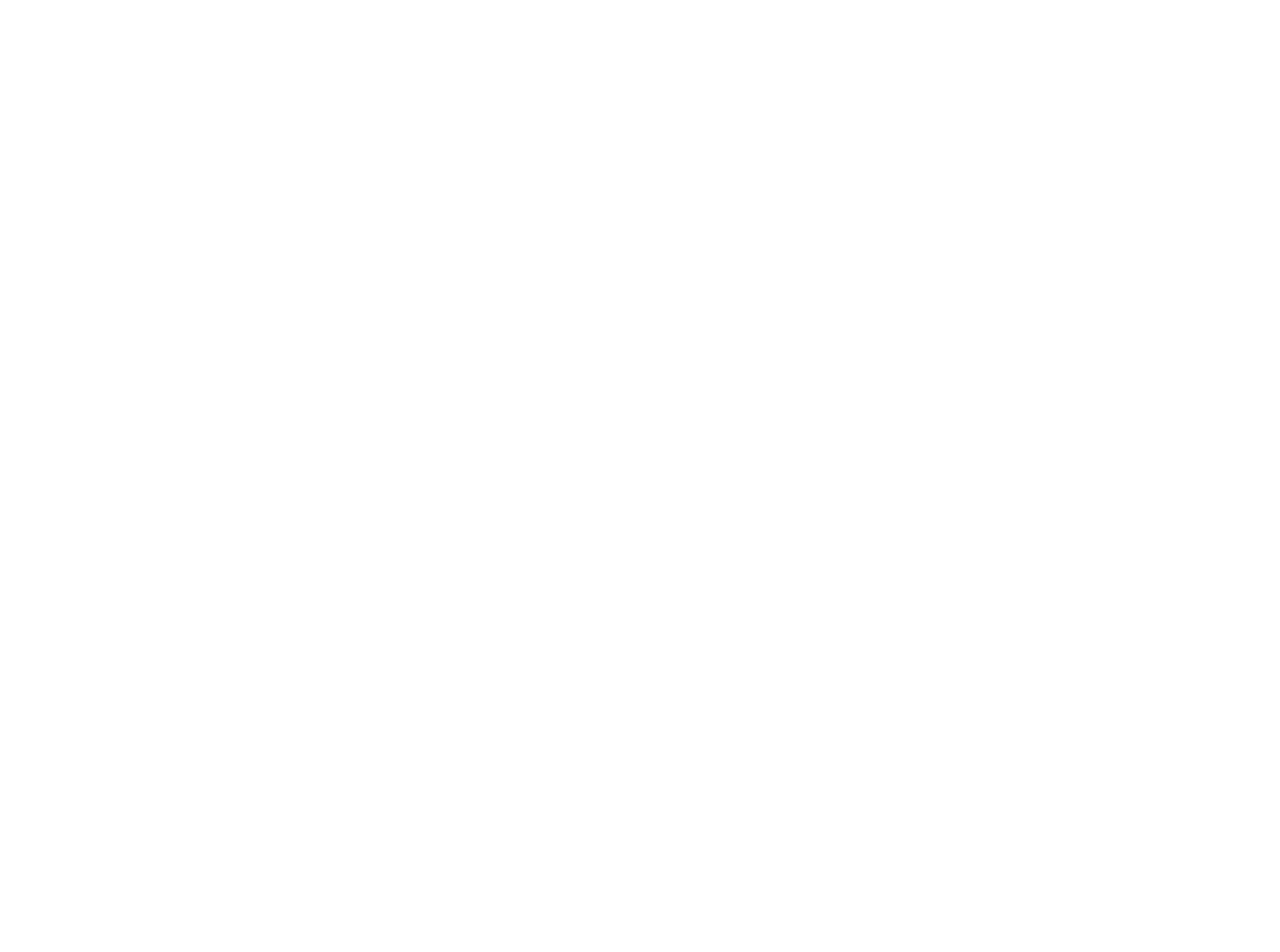
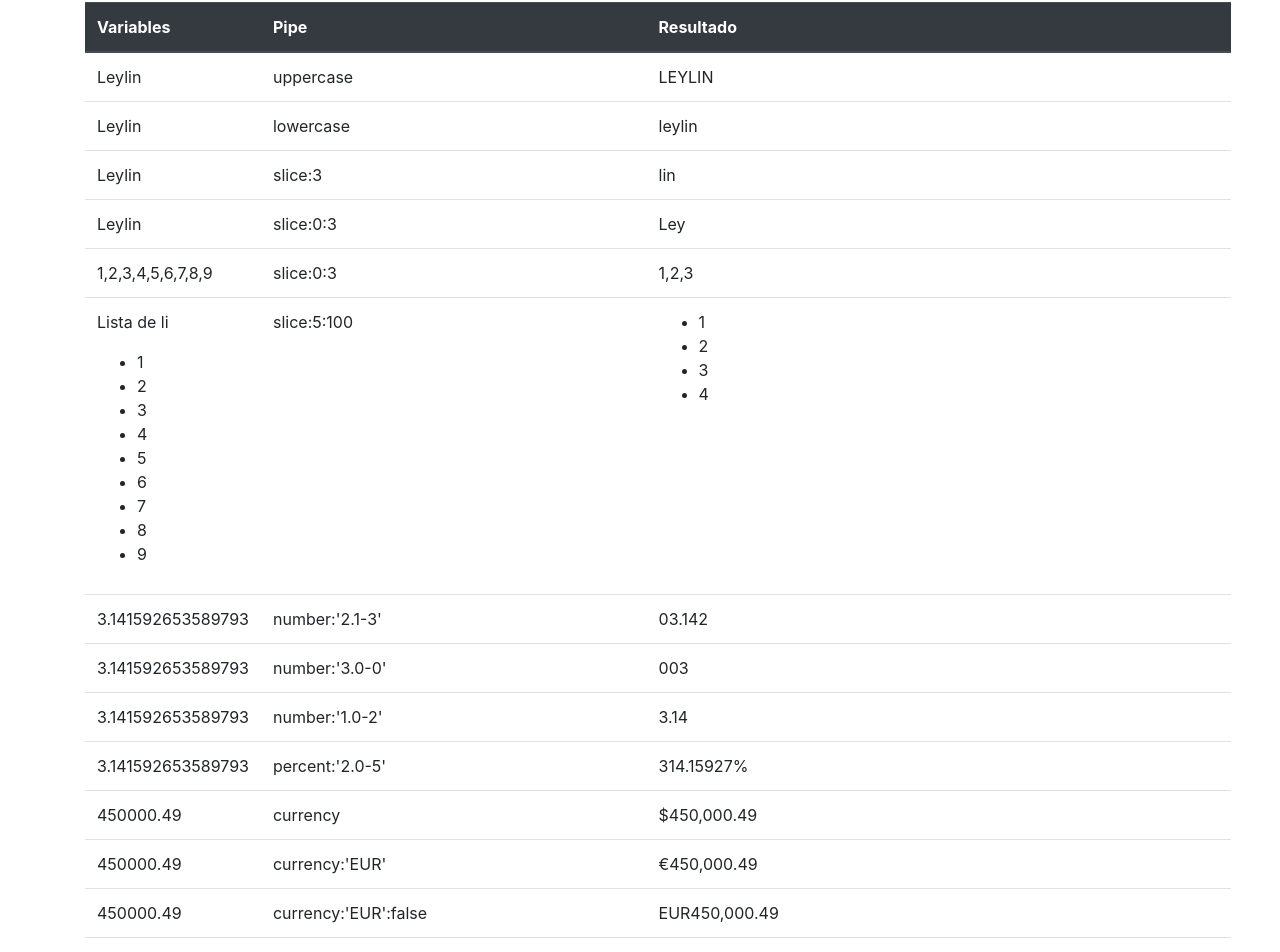
Before and after one commit to gerardo19/Angular-Practice, an Angular app: page /pipes in a window 1280 px wide. Before the commit this address led to /. Shown: the part 142-1094 px from the top of the page. Before the commit the page ends 800 px from the top, so only its background shows below. Built offline with nearby package versions, Linux system fonts and the light colour scheme.

Commit message:
Pipes added

```diff
--- /dev/null
+++ b/src/app/Components/pipes/pipe/capitalizar.pipe.ts
@@ -0,0 +1,22 @@
+import { Pipe, PipeTransform } from '@angular/core';
+
+@Pipe({
+  name: 'capitalizado'
+})
+export class CapitalizarPipe implements PipeTransform {
+
+  transform(value: any, arg: boolean = true): any {
+    value = value.toLowerCase();
+    let nombres = value.split(' ');
+
+    if (arg) {
+      for (let i in nombres) {
+        nombres[i] = nombres[i][0].toUpperCase() + nombres[i].substr(1);
+      }
+    } else {
+      nombres[0] = nombres[0][0].toUpperCase() + nombres[0].substr(1);
+    }
+
+    return nombres.join(' ');
+  }
+}
--- /dev/null
+++ b/src/app/Components/pipes/pipe/dom-seguro.pipe.ts
@@ -0,0 +1,15 @@
+import { Pipe, PipeTransform } from '@angular/core';
+import { DomSanitizer } from '@angular/platform-browser';
+
+@Pipe({
+  name: 'domSeguro'
+})
+export class DomSeguroPipe implements PipeTransform {
+
+  constructor(private domSanitizer: DomSanitizer){}
+
+  transform(value: any, url: any): any {
+    return this.domSanitizer.bypassSecurityTrustResourceUrl(url + value);
+  }
+
+}
--- /dev/null
+++ b/src/app/Components/pipes/pipe/password.pipe.ts
@@ -0,0 +1,19 @@
+import { Pipe, PipeTransform } from '@angular/core';
+
+@Pipe({
+  name: 'password'
+})
+export class PasswordPipe implements PipeTransform {
+
+  transform(value: any, activar: boolean = true): any {
+    if (activar) {
+      let result: string = "";
+      for (let i = 0; i < value.length; i++) {
+        result += "*"
+      }
+      return result;
+    }
+    return value;
+  }
+
+}
--- /dev/null
+++ b/src/app/Components/pipes/pipes.component.html
@@ -0,0 +1,177 @@
+<div class="container">
+    <h1>PIPES</h1>
+    <h5>Más info en: <a href='https://angular.io/api?query=pipe&type=pipe'>Documentación de pipes</a></h5>
+
+    <table class="table">
+        <thead class="thead-dark">
+            <tr>
+                <th scope="col">Variables</th>
+                <th scope="col">Pipe</th>
+                <th scope="col">Resultado</th>
+            </tr>
+        </thead>
+        <tbody>
+            <tr>
+                <td>{{nombre}}</td>
+                <td>uppercase</td>
+                <td>{{nombre | uppercase}}</td>
+            </tr>
+            <tr>
+                <td>{{nombre}}</td>
+                <td>lowercase</td>
+                <td>{{nombre | lowercase}}</td>
+            </tr>
+            <tr>
+                <td>{{nombre}}</td>
+                <td>slice:3</td>
+                <td>{{nombre | slice:3}}</td>
+            </tr>
+            <tr>
+                <td>{{nombre}}</td>
+                <td>slice:0:3</td>
+                <td>{{nombre | slice:0:3}}</td>
+            </tr>
+            <tr>
+                <td>{{arregloNum}}</td>
+                <td>slice:0:3</td>
+                <td>{{arregloNum | slice:0:3}}</td>
+            </tr>
+            <tr>
+                <td>
+                    <p>Lista de li</p>
+                    <ul>
+                        <li *ngFor='let item of arregloNum'>{{item}}</li>
+                    </ul>
+                </td>
+                <td>slice:5:100</td>
+                <td>
+                    <ul>
+                        <li *ngFor='let item of arregloNum | slice:0:4'>{{item}}</li>
+                    </ul>
+                </td>
+            </tr>
+
+            <tr>
+                <td>{{PI}}</td>
+                <td>number:'2.1-3'</td>
+                <td>{{PI | number:'2.1-3'}}</td>
+            </tr>
+            <tr>
+                <td>{{PI}}</td>
+                <td>number:'3.0-0'</td>
+                <td>{{PI | number:'3.0-0'}}</td>
+            </tr>
+            <tr>
+                <td>{{PI}}</td>
+                <td>number:'1.0-2'</td>
+                <td>{{PI | number:'1.0-2'}}</td>
+            </tr>
+
+            <tr>
+                <td>{{PI}}</td>
+                <td>percent:'2.0-5'</td>
+                <td>{{PI | percent:'2.0-5'}}</td>
+            </tr>
+
+            <tr>
+                <td>{{salario}}</td>
+                <td>currency</td>
+                <td>{{salario | currency}}</td>
+            </tr>
+
+            <tr>
+                <td>{{salario}}</td>
+                <td>currency:'EUR'</td>
+                <td>{{salario | currency:'EUR'}}</td>
+            </tr>
+
+            <tr>
+                <td>{{salario}}</td>
+                <td>currency:'EUR':false</td>
+                <td>{{salario | currency:'EUR':false}}</td>
+            </tr>
+
+            <tr>
+                <td>{{salario}}</td>
+                <td>currency:'EUR':true:'5.0-1'</td>
+                <td>{{salario | currency:'EUR':true:'5.0-1'}}</td>
+            </tr>
+
+            <tr>
+                <td>{{heroe}}</td>
+                <td>json</td>
+                <td>{{heroe | json}}</td>
+            </tr>
+
+            <tr>
+                <td>{{heroe}}</td>
+                <td>heroe | json - con un tag pre</td>
+                <td>
+                    <pre>{{heroe | json}}</pre>
+                </td>
+            </tr>
+
+            <tr>
+                <td>{{promesa}}</td>
+                <td>promesa | async</td>
+                <td>
+                    <pre>{{promesa | async}}</pre>
+                </td>
+            </tr>
+
+            <tr>
+                <td>{{fecha}}</td>
+                <td>date</td>
+                <td>
+                    <pre>{{fecha | date}}</pre>
+                </td>
+            </tr>
+
+            <tr>
+                <td>{{fecha}}</td>
+                <td>date:'medium'</td>
+                <td>
+                    <pre>{{fecha | date:'medium'}}</pre>
+                </td>
+            </tr>
+
+            <tr>
+                <td>{{fecha}}</td>
+                <td>date:'dd-MMMM'</td>
+                <td>
+                    <pre>{{fecha | date:'dd-MMMM'}}</pre>
+                </td>
+            </tr>
+
+            <tr>
+                <td>{{nombre2}}</td>
+                <td>capitalizado</td>
+                <td>{{nombre2 | capitalizado}}</td>
+            </tr>
+
+            <tr>
+                <td>{{nombre2}}</td>
+                <td>capitalizado:false</td>
+                <td>{{nombre2 | capitalizado:false}}</td>
+            </tr>
+
+            <tr>
+                <td>{{nombre}}</td>
+                <td>password: {{activarPass}}
+                    <button (click)='activarPass = !activarPass'>Activar / Desactivar</button>
+                </td>
+                <td>{{nombre | password:activarPass}}</td>
+            </tr>
+
+            <tr>
+                <td>Iframe de youtube</td>
+                <td>| domSeguro:'https://www.youtube.com/embed/'</td>
+                <td><iframe width="560" height="315" [src]="video | domSeguro:'https://www.youtube.com/embed/'"
+                        frameborder="0" allow="accelerometer; autoplay; encrypted-media; gyroscope; picture-in-picture"
+                        allowfullscreen></iframe></td>
+            </tr>
+
+        </tbody>
+    </table>
+
+</div>
--- /dev/null
+++ b/src/app/Components/pipes/pipes.component.ts
@@ -0,0 +1,43 @@
+import { Component } from '@angular/core';
+
+@Component({
+  selector: 'app-pipes',
+  templateUrl: './pipes.component.html',
+  styleUrls: ['./pipes.component.css']
+})
+export class PipesComponent {
+
+
+  nombre = 'Leylin';
+
+  nombre2 = 'leYlin ESQUivel BoLAÑos';
+
+  arregloNum = [1, 2, 3, 4, 5, 6, 7, 8, 9];
+
+  PI = Math.PI;
+
+  salario = 450000.49;
+
+  video = 'Pg1wgETlGa0';
+
+  activarPass: boolean;
+
+  fecha = new Date();
+
+  heroe = {
+    nombre: 'Logan',
+    nombreClave: 'Wolverine',
+    edad: 400,
+    direccion: {
+      calle: 'Primera',
+      casa: 19
+    }
+  };
+
+  promesa = new Promise((resolve, reject) => {
+    setTimeout(() => {
+      resolve('Promesa ejecutada correctamente');
+    }, 4000);
+  })
+
+}
--- a/src/app/app-routing.module.ts
+++ b/src/app/app-routing.module.ts
@@ -3,6 +3,7 @@
 import { BFlexboxComponent } from './Components/b-flexbox/b-flexbox.component';
 import { DirectivesComponent } from './Components/directivesComponent/directives.component';
 import { PreloadingStrategyService } from './services/preloading-strategy.service';
+import { PipesComponent } from './Components/pipes/pipes.component';
 
 const routes: Routes = [
   {
@@ -21,6 +22,10 @@
   {
     path: 'directive',
     component: DirectivesComponent
+  },
+  {
+    path: 'pipes',
+    component: PipesComponent
   },
   {
     path: '',
--- a/src/app/app.component.html
+++ b/src/app/app.component.html
@@ -13,6 +13,9 @@
             <li class="nav-item">
                 <a class="nav-link" routerLink="/directive">Directives</a>
             </li>
+            <li class="nav-item">
+                <a class="nav-link" routerLink="/pipes">Pipes</a>
+            </li>
         </ul>
     </div>
 </nav>
```
Also changed, not shown: src/app/app.module.ts (+9 -1 lines), src/app/Components/pipes/pipes.component.css (added).
